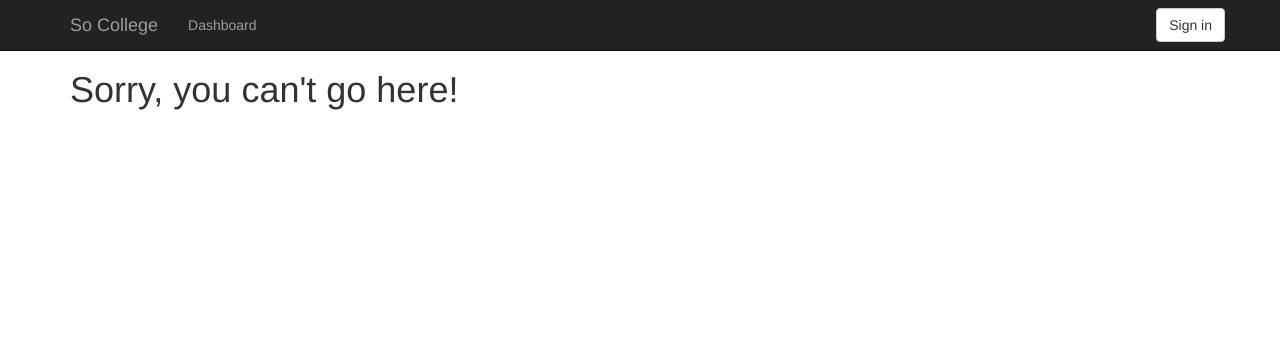
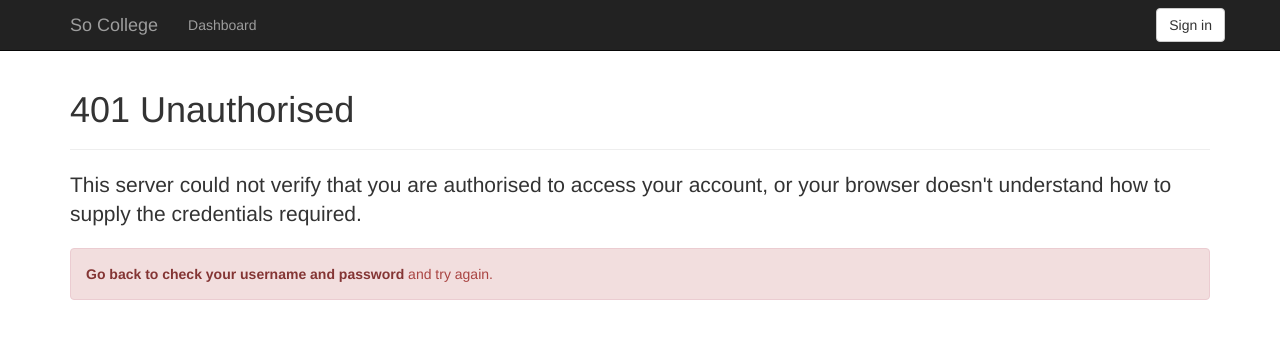
Before and after one commit to austinheimark/SoCollege, a Flask app: template templates/401.html in a window 1280 px wide. Shown: the top 339 px of the page. Run offline with Flask 2, Linux system fonts and the light colour scheme; the template is opened without the code that fills it, so the values that code supplies are empty; some libraries are stand-ins or nearby versions.

Commit message:
Proper error pages

```diff
--- a/templates/401.html
+++ b/templates/401.html
@@ -1,5 +1,6 @@
 {% extends "layout.html" %}
 {% block content %}
-	<h1>Sorry, you can't go here!</h1>
-	<h4><a href="{{ url_for('home') }}"></a></h4>
+<div class="page-header"><h1>401&nbsp;Unauthorised</h1></div>
+<p class="lead">This server could not verify that you are authorised to access your account, or your browser doesn't understand how to supply the credentials required.</p>
+<div class="alert alert-danger"><a class="alert-link" href="{{ url_for('signin') }}">Go back to check your username and password</a> and try again.</div>
 {% endblock %}
--- a/templates/404.html
+++ b/templates/404.html
@@ -1,5 +1,6 @@
 {% extends "layout.html" %}
 {% block content %}
-	<h1>Sorry, this page doesn't exist!</h1>
-	<h4><a href="{{ url_for('home') }}"></a></h4>
+<div class="page-header"><h1>404&nbsp;Not Found</h1></div>
+<p class="lead">The requested URL was not found on this server.</p>
+<div class="alert alert-danger"><a class="alert-link" href="javascript:history.back()">Go back</a> and try again.</div>
 {% endblock %}
```
